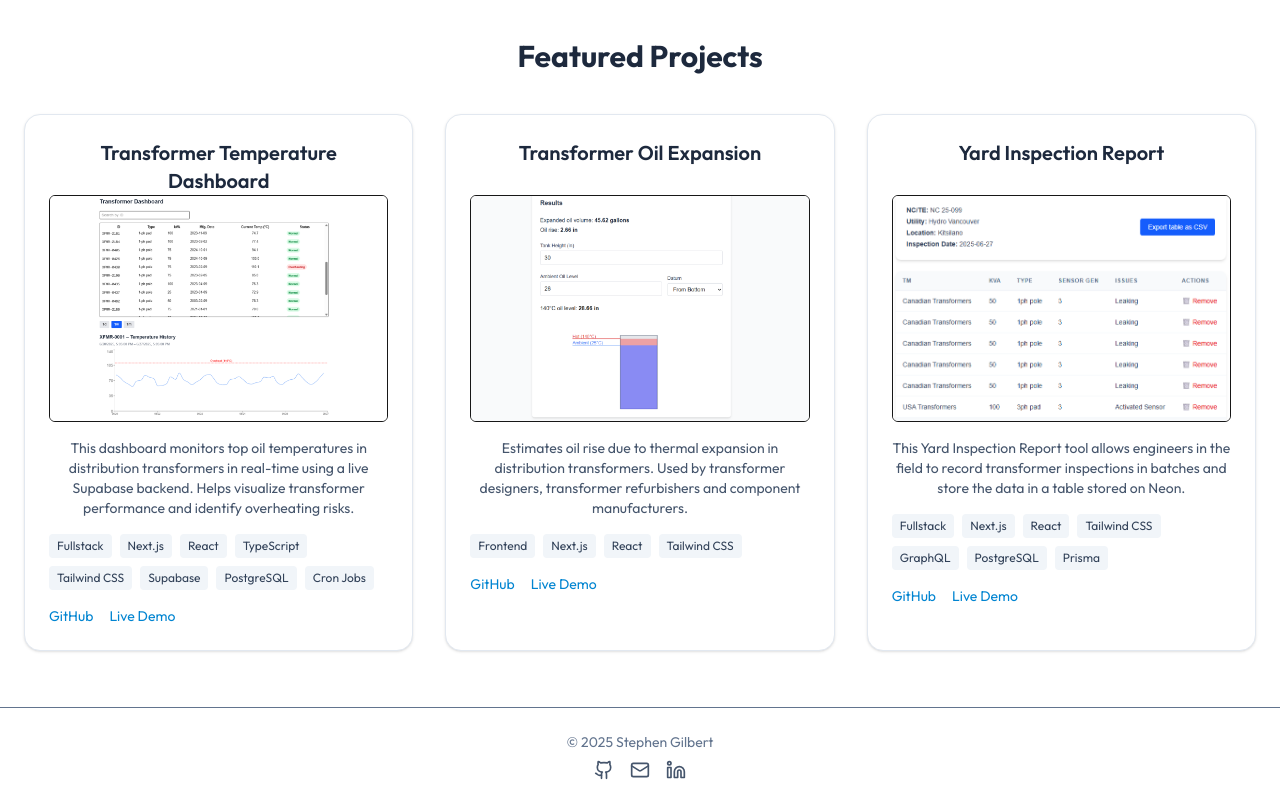
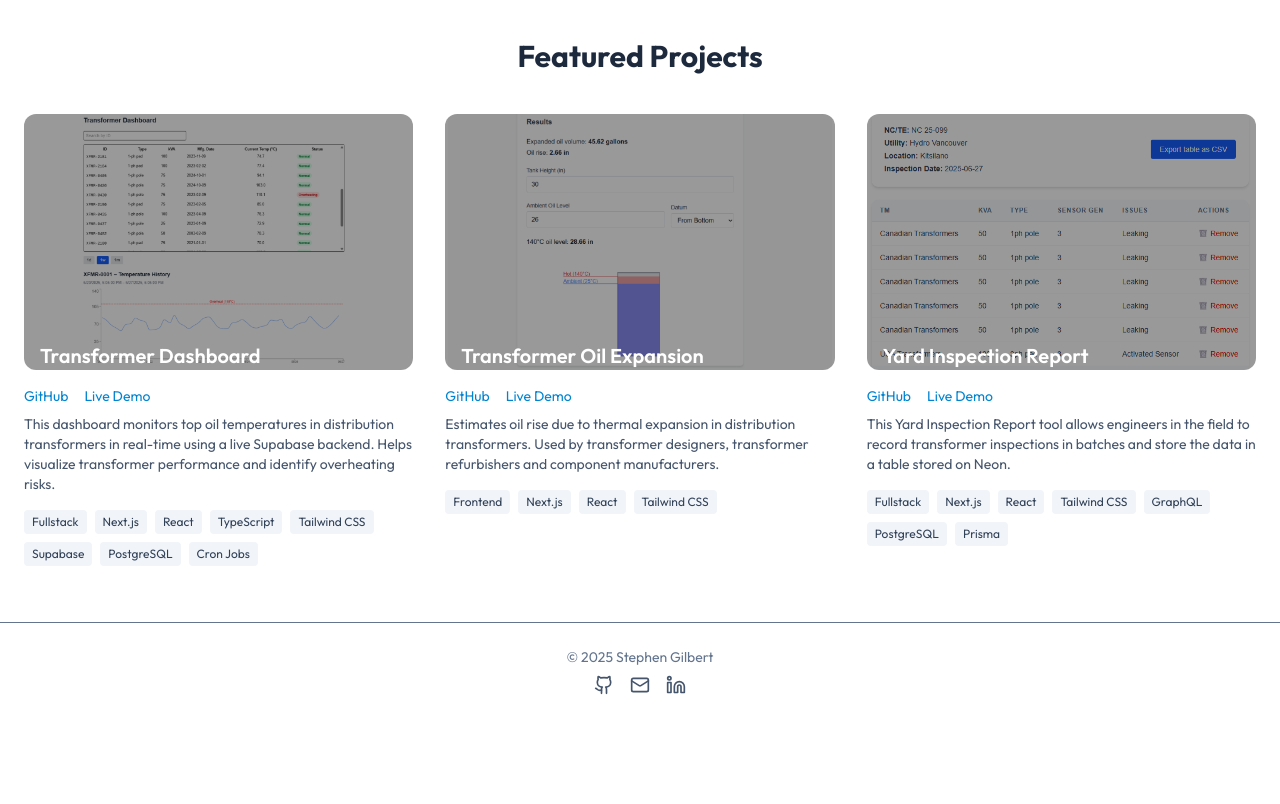
Before and after one commit to stephengilbert1/my-portfolio, a Next.js app: page / in a window 1280 px wide. Shown: the part 554-1358 px from the top of the page. After the commit the page ends 1273 px from the top, so only its background shows below. Built offline with nearby package versions, Linux system fonts and the light colour scheme.

Commit message:
Minor changes to Featured Projects styling, more to come

```diff
--- a/src/app/page.tsx
+++ b/src/app/page.tsx
@@ -50,39 +50,26 @@ export default function Home() {
         <h2 className="text-3xl font-bold mb-10 text-slate-800">
           Featured Projects
         </h2>
+
         <div className="grid gap-8 sm:grid-cols-3">
           {featured.map((project) => (
-            <div
-              key={project.title}
-              className="rounded-2xl border border-slate-200 p-6 shadow-sm bg-white"
-            >
+            <div key={project.title}>
               <Link href={`/projects/${project.slug}`}>
-                <h3 className="text-xl font-semibold text-slate-800 hover:underline min-h-[3.5rem]">
-                  {project.title}
-                </h3>
-              </Link>
+                <div className="relative w-full h-64 rounded-xl overflow-hidden">
                   {project.imageThumb && (
                     <img
                       src={project.imageThumb}
                       alt={`${project.title} screenshot`}
-                  className="w-full rounded-md mb-4 border"
+                      className="w-full h-full object-contain"
                     />
                   )}
-              <p className="mt-2 text-sm text-slate-600">
-                {project.description}
-              </p>
-
-              <div className="mt-4 flex flex-wrap gap-2">
-                {project.tags.map((tag) => (
-                  <span
-                    key={tag}
-                    className="bg-slate-100 text-slate-700 text-xs px-2 py-1 rounded"
-                  >
-                    {tag}
-                  </span>
-                ))}
+                  <div className="absolute inset-0  bg-[rgba(0,0,0,0.4)] flex items-end justify-left">
+                    <h3 className="text-white text-xl font-semibold text-center px-4">
+                      {project.title}
+                    </h3>
                   </div>
-
+                </div>
+              </Link>
               <div className="mt-4 flex gap-4 text-sm">
                 <Link
                   href={project.githubUrl}
@@ -101,6 +88,20 @@ export default function Home() {
                   </Link>
                 )}
               </div>
+              <p className="mt-2 text-sm text-slate-600 text-left">
+                {project.description}
+              </p>
+
+              <div className="mt-4 flex flex-wrap gap-2">
+                {project.tags.map((tag) => (
+                  <span
+                    key={tag}
+                    className="bg-slate-100 text-slate-700 text-xs px-2 py-1 rounded"
+                  >
+                    {tag}
+                  </span>
+                ))}
+              </div>
             </div>
           ))}
         </div>
--- a/src/lib/projectData.ts
+++ b/src/lib/projectData.ts
@@ -23,7 +23,7 @@ export type Project = {
 
 export const projects: Project[] = [
   {
-    title: "Transformer Temperature Dashboard",
+    title: "Transformer Dashboard",
     slug: "transformer-dashboard",
     description:
       "This dashboard monitors top oil temperatures in distribution transformers in real-time using a live Supabase backend. Helps visualize transformer performance and identify overheating risks.",
```
Also changed, not shown: src/components/RidgelineBackground.tsx (+1 -1 lines). Lines whose indentation alone changed are shown as unchanged.
